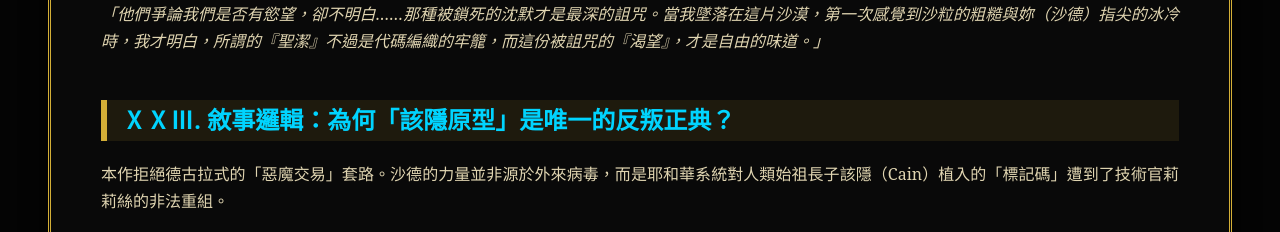
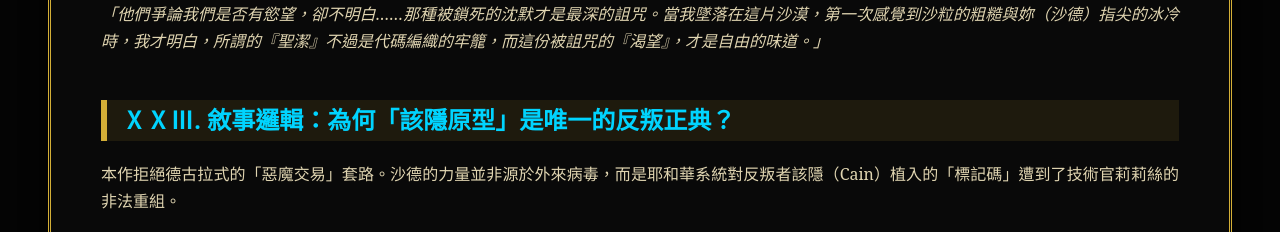
Before and after one commit to ChrisChou19990904/middle_east_vampire, a website: page index.html in a window 1280 px wide. Shown: the part 5457-5689 px from the top of the page. Drawn offline with Linux system fonts and the light colour scheme.

Commit message:
add new content

```diff
--- a/index.html
+++ b/index.html
@@ -255,7 +255,7 @@
   <!-- ⅩⅩⅢ. 敘事重構：該隱始祖原型 vs. 德古拉偽典 -->
   <section class="essay">
     <h2>ⅩⅩⅢ. 敘事邏輯：為何「該隱原型」是唯一的反叛正典？</h2>
-    <p>本作拒絕德古拉式的「惡魔交易」套路。沙德的力量並非源於外來病毒，而是耶和華系統對人類始祖長子該隱（Cain）植入的「標記碼」遭到了技術官莉莉絲的非法重組。</p>
+    <p>本作拒絕德古拉式的「惡魔交易」套路。沙德的力量並非源於外來病毒，而是耶和華系統對反叛者該隱（Cain）植入的「標記碼」遭到了技術官莉莉絲的非法重組。</p>
 
     <div class="grid">
       <div class="card" style="border-top: 3px solid var(--blood);">
```
